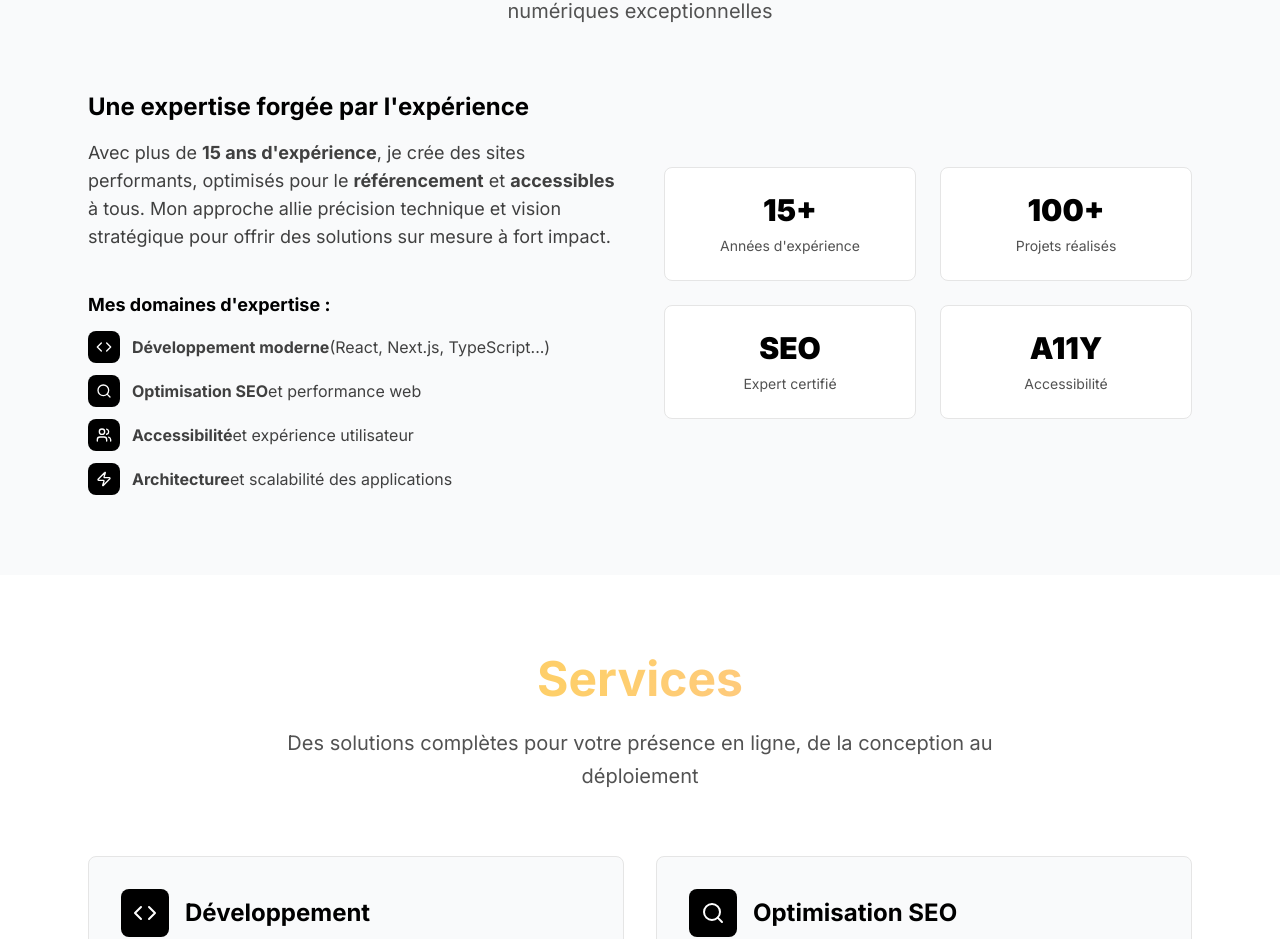
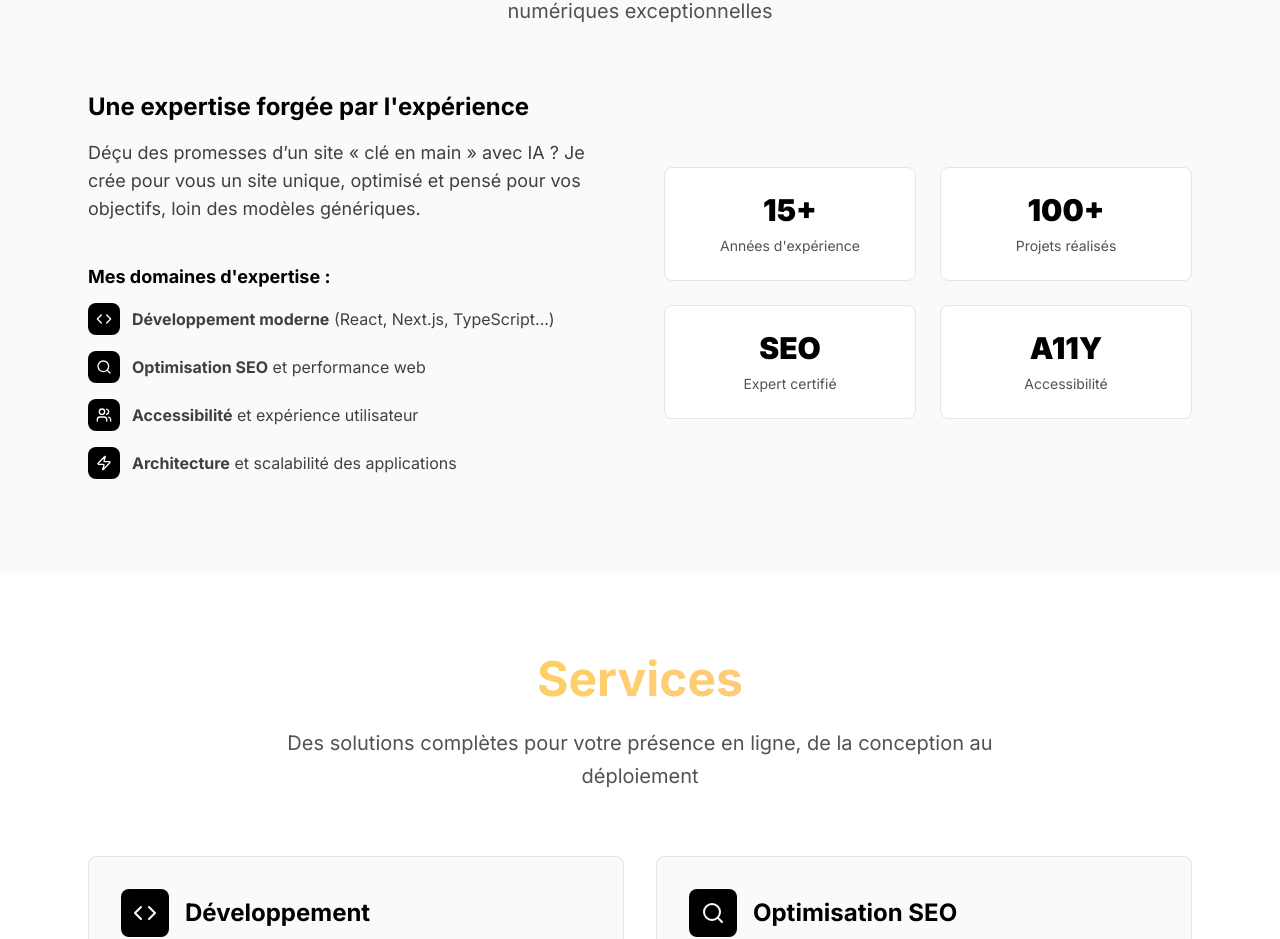
Before and after one commit to jvenerosy/jvnr, a Next.js app: page / in a window 1280 px wide. Shown: the part 990-1929 px from the top of the page. Built offline with nearby package versions, Linux system fonts and the light colour scheme.

Commit message:
Update About component: enhance description and expertise list for clarity and engagement

```diff
--- a/src/components/About.tsx
+++ b/src/components/About.tsx
@@ -29,38 +29,36 @@ const About = () => {
             </h3>
 
             <p className="text-lg text-gray-700 leading-relaxed">
-              Avec plus de <strong>15 ans d&apos;expérience</strong>, je crée des sites performants,
-              optimisés pour le <strong>référencement</strong> et <strong>accessibles</strong> à tous. Mon approche allie précision
-              technique et vision stratégique pour offrir des solutions sur mesure à fort impact.
+              Déçu des promesses d’un site « clé en main » avec IA ? Je crée pour vous un site unique, optimisé et pensé pour vos objectifs, loin des modèles génériques.
             </p>
             <div className="pt-4">
               <h4 className="text-lg font-semibold text-black mb-3">
                 Mes domaines d&apos;expertise :
               </h4>
-              <ul className="space-y-3 text-gray-700" role="list">
-                <li className="flex items-center">
+              <ul className="space-y-4 text-gray-700" role="list">
+                <li className="flex items-center mb-4">
                   <div className="w-8 h-8 bg-black rounded-lg flex items-center justify-center mr-3 flex-shrink-0" aria-hidden="true">
                     <Code className="w-4 h-4 text-white" />
                   </div>
-                  <strong>Développement moderne</strong> (React, Next.js, TypeScript...)
+                  <span><strong>Développement moderne</strong> (React, Next.js, TypeScript...)</span>
                 </li>
-                <li className="flex items-center">
+                <li className="flex items-center mb-4">
                   <div className="w-8 h-8 bg-black rounded-lg flex items-center justify-center mr-3 flex-shrink-0" aria-hidden="true">
                     <Search className="w-4 h-4 text-white" />
                   </div>
-                  <strong>Optimisation SEO</strong> et performance web
+                  <span><strong>Optimisation SEO</strong> et performance web</span>
                 </li>
-                <li className="flex items-center">
+                <li className="flex items-center mb-4">
                   <div className="w-8 h-8 bg-black rounded-lg flex items-center justify-center mr-3 flex-shrink-0" aria-hidden="true">
                     <Users className="w-4 h-4 text-white" />
                   </div>
-                  <strong>Accessibilité</strong> et expérience utilisateur
+                  <span><strong>Accessibilité</strong> et expérience utilisateur</span>
                 </li>
-                <li className="flex items-center">
+                <li className="flex items-center mb-4">
                   <div className="w-8 h-8 bg-black rounded-lg flex items-center justify-center mr-3 flex-shrink-0" aria-hidden="true">
                     <Zap className="w-4 h-4 text-white" />
                   </div>
-                  <strong>Architecture</strong> et scalabilité des applications
+                  <span><strong>Architecture</strong> et scalabilité des applications</span>
                 </li>
               </ul>
             </div>
```
